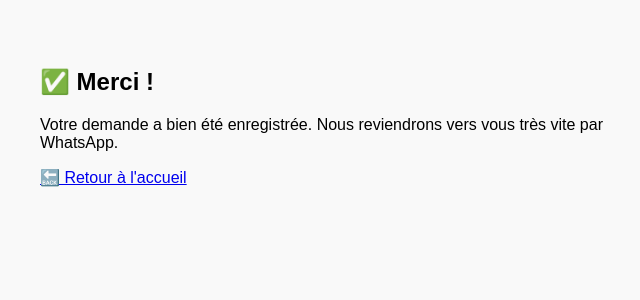
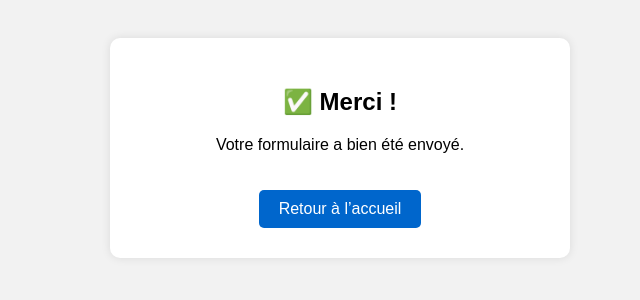
Before and after one commit to askely78/askelyexpressbon, a Flask app: page /confirmation in a window 1280 px wide. Shown: the top 300 px of the page, without its empty margins (300-940 px from the left). Run offline with Flask 3, Linux system fonts and the light colour scheme; some libraries are stand-ins or nearby versions.

Commit message:
Ajout du fichier confirmation.html et du style.css

```diff
--- a/static/style.css
+++ b/static/style.css
@@ -1,28 +1,25 @@
+body {
+    font-family: Arial, sans-serif;
+    background-color: #f2f2f2;
+    text-align: center;
+    padding: 30px;
+}
 
-body {
-    font-family: sans-serif;
-    max-width: 600px;
-    margin: 2rem auto;
-    padding: 1rem;
-    background: #f9f9f9;
+.container {
+    background: white;
+    padding: 30px;
+    margin: auto;
+    max-width: 400px;
+    border-radius: 10px;
+    box-shadow: 0 0 10px rgba(0,0,0,0.1);
 }
-form {
-    display: flex;
-    flex-direction: column;
+
+.btn {
+    display: inline-block;
+    padding: 10px 20px;
+    background-color: #0066cc;
+    color: white;
+    text-decoration: none;
+    border-radius: 5px;
+    margin-top: 20px;
 }
-input, textarea {
-    margin-bottom: 1rem;
-    padding: 0.5rem;
-    font-size: 1rem;
-}
-button {
-    background-color: #007BFF;
-    color: white;
-    padding: 0.75rem;
-    border: none;
-    font-size: 1rem;
-    cursor: pointer;
-}
-button:hover {
-    background-color: #0056b3;
-}
--- a/templates/confirmation.html
+++ b/templates/confirmation.html
@@ -1,13 +1,16 @@
-
 <!DOCTYPE html>
-<html>
+<html lang="fr">
 <head>
+    <meta charset="UTF-8">
     <title>Confirmation</title>
+    <meta name="viewport" content="width=device-width, initial-scale=1.0">
     <link rel="stylesheet" href="/static/style.css">
 </head>
 <body>
-    <h2>✅ Merci !</h2>
-    <p>Votre demande a bien été enregistrée. Nous reviendrons vers vous très vite par WhatsApp.</p>
-    <a href="/">🔙 Retour à l'accueil</a>
+    <div class="container">
+        <h2>✅ Merci !</h2>
+        <p>Votre formulaire a bien été envoyé.</p>
+        <a href="/" class="btn">Retour à l’accueil</a>
+    </div>
 </body>
 </html>
```
